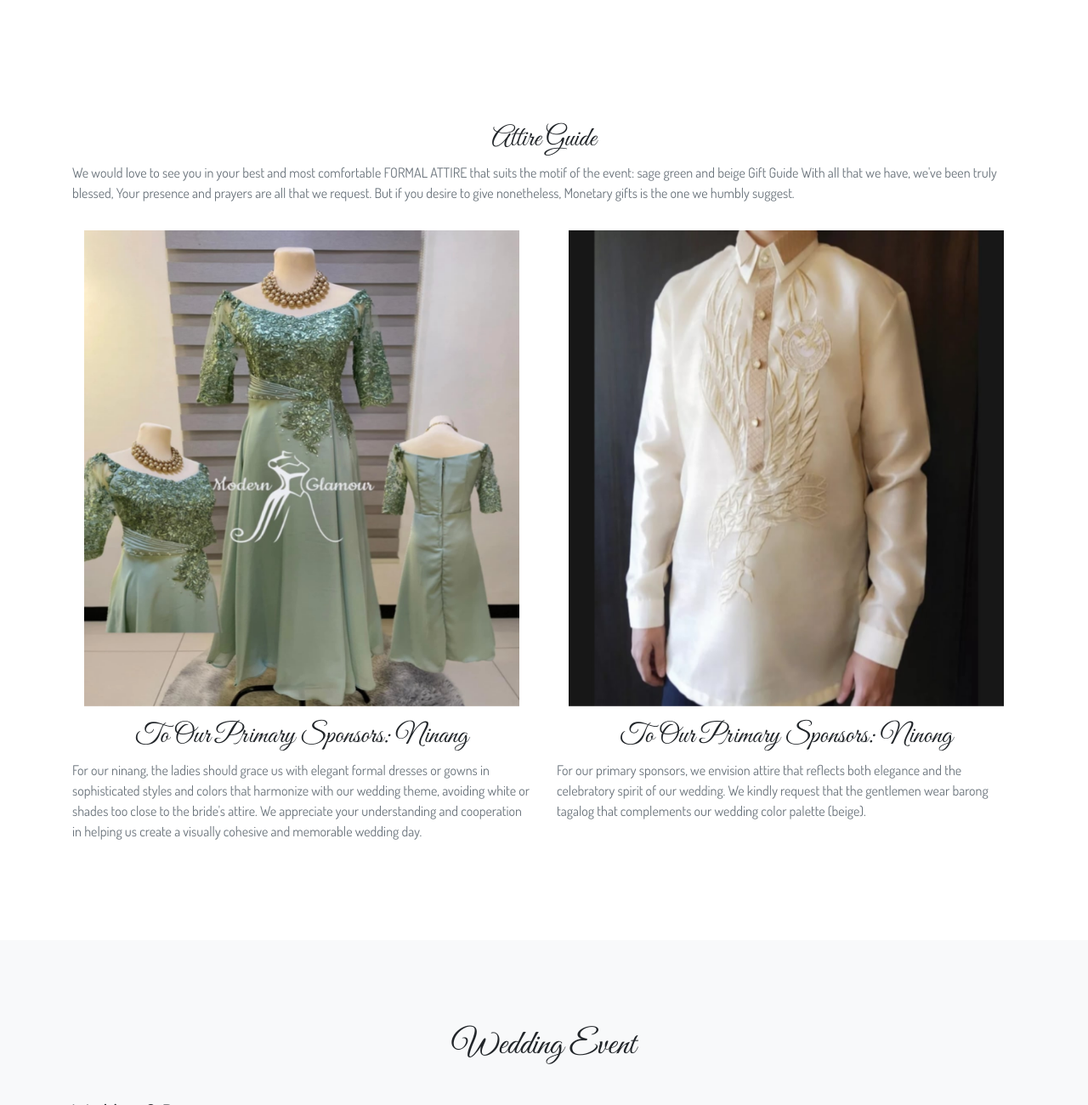
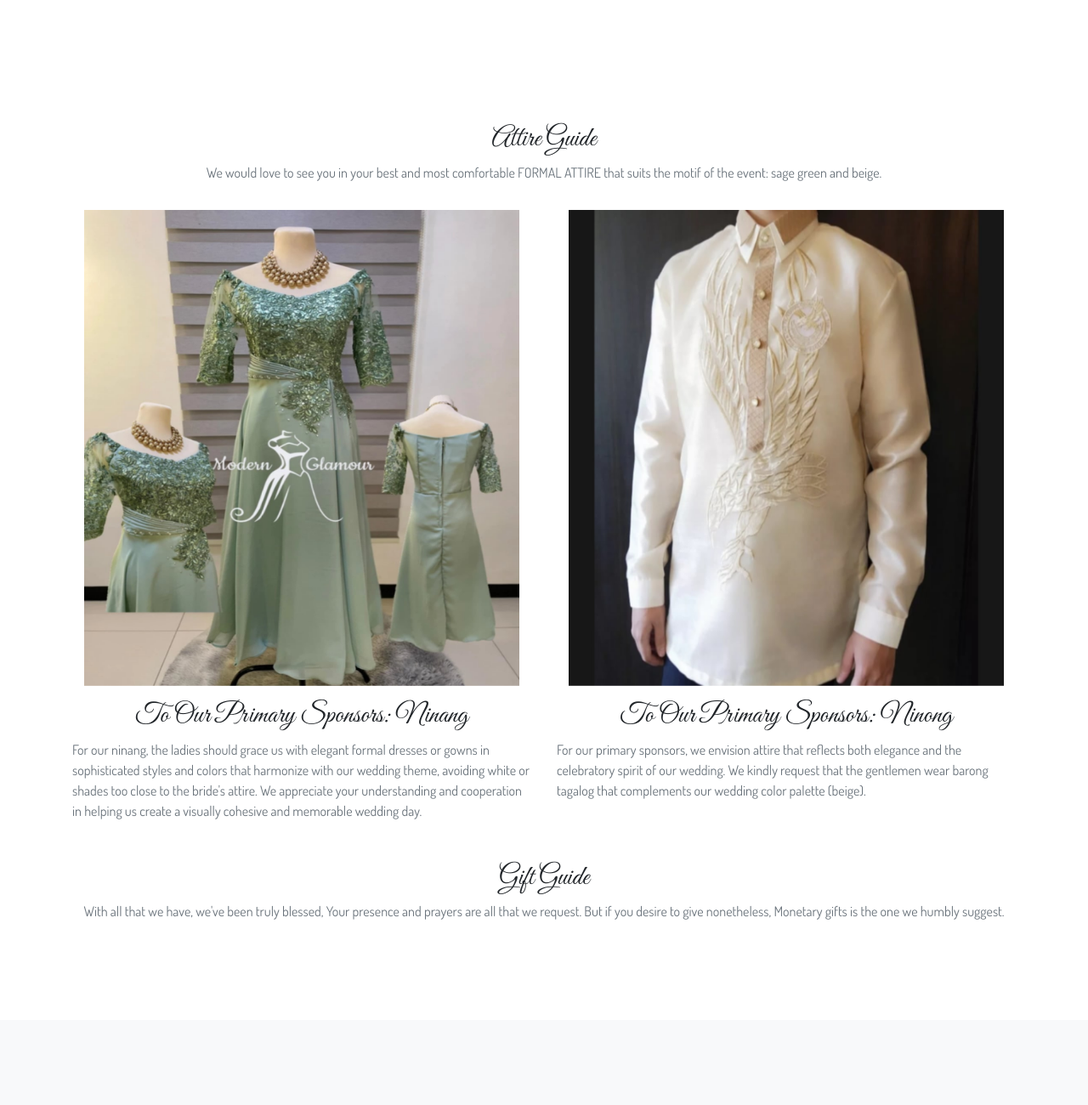
Before and after one commit to jexszcy/wedding, a plain HTML site: page index.html in a window 1280 px wide. Shown: the part 2613-3913 px from the top of the page at 85% size. Drawn offline with Linux system fonts and the light colour scheme; grey boxes are pictures that could not be loaded.

Commit message:
Update index.html

```diff
--- a/index.html
+++ b/index.html
@@ -211,9 +211,8 @@
                             <div class="col-md-12">
                                 <div class="mt-3">
                                     <h3 class="h2 ww-title pt-3">Attire Guide</h3>
-                                    <p class="text-left text-muted">
-                                         We would love to see you in your best and most comfortable FORMAL ATTIRE that suits the motif of the event: sage green and beige Gift Guide With all that we have, we've been truly blessed, Your presence and prayers are all that we request. But if you desire to give nonetheless, Monetary gifts is the one we humbly suggest.
-
+                                    <p class="text-center text-muted">
+                                        We would love to see you in your best and most comfortable FORMAL ATTIRE that suits the motif of the event: sage green and beige.
                                     </p>
                                 </div>
                             </div>
@@ -232,6 +231,14 @@
                                     <h3 class="h2 ww-title pt-3">To Our Primary Sponsors: Ninong</h3>
                                     <p class="text-left text-muted">
                                         For our primary sponsors, we envision attire that reflects both elegance and the celebratory spirit of our wedding. We kindly request that the gentlemen wear barong tagalog that complements our wedding color palette (beige).
+                                    </p>
+                                </div>
+                            </div>
+                            <div class="col-md-12">
+                                <div class="mt-3">
+                                    <h3 class="h2 ww-title pt-3">Gift Guide</h3>
+                                    <p class="text-center text-muted">
+                                        With all that we have, we've been truly blessed, Your presence and prayers are all that we request. But if you desire to give nonetheless, Monetary gifts is the one we humbly suggest.
                                     </p>
                                 </div>
                             </div>
```
